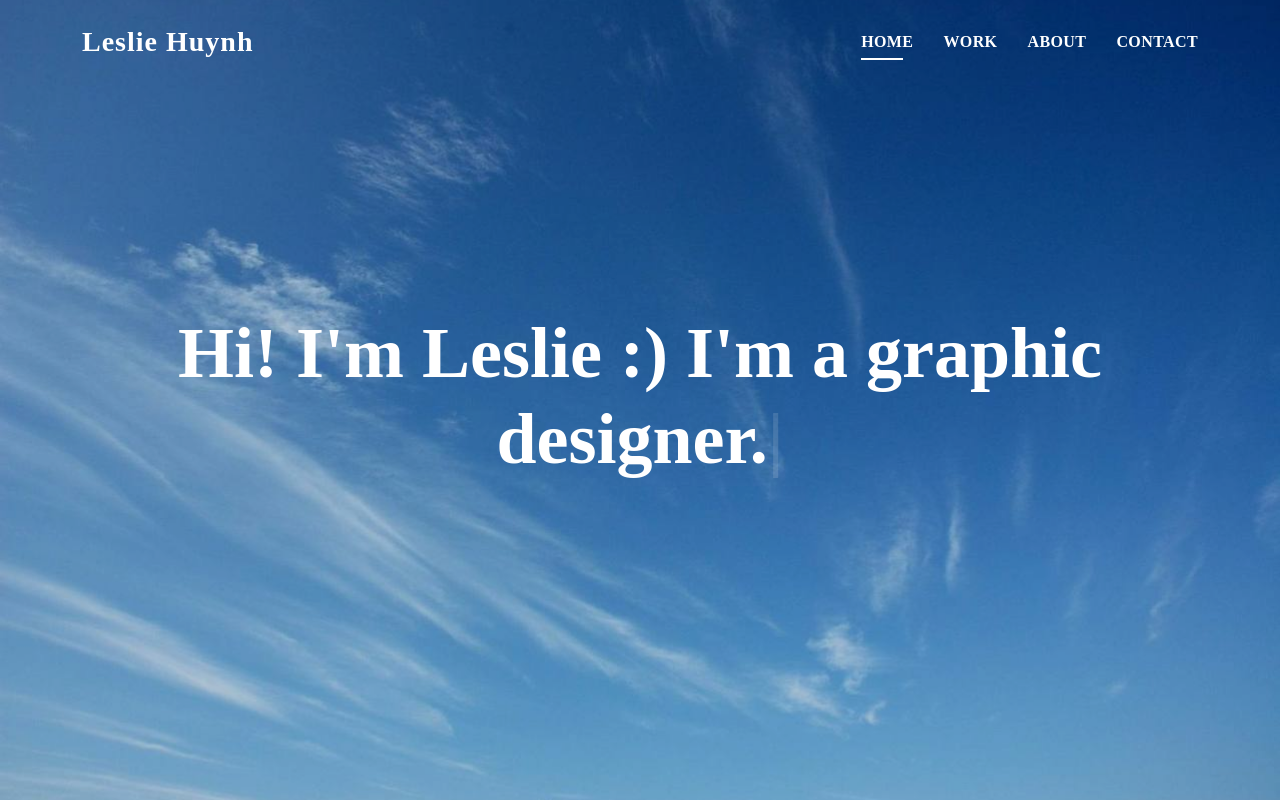
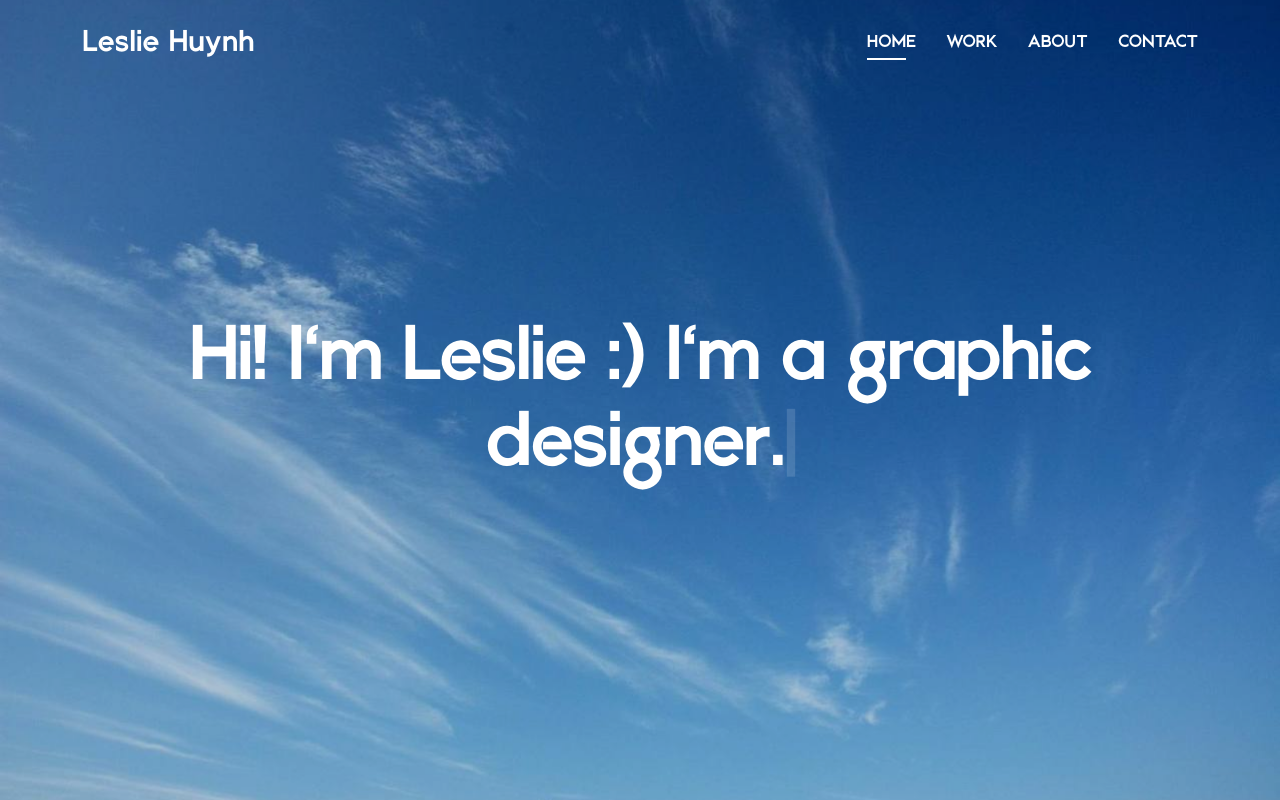
Before and after one commit to lesliexhuynh/DevFolio, a plain HTML site: page index.html in a window 1280 px wide. Shown: the top 800 px of the page. Drawn offline with Linux system fonts and the light colour scheme; a web font is replaced by a local one.

Commit message:
font face atami

```diff
--- a/assets/css/style.css
+++ b/assets/css/style.css
@@ -12,6 +12,11 @@
 body {
   background-color: #f5f5f5;
   color: #4e4e4e;
+}
+
+@font-face {
+  font-family: atami stencil;
+  src: url(fonts/Atami-Stencil.woff);
 }
 
 h1 {
```
